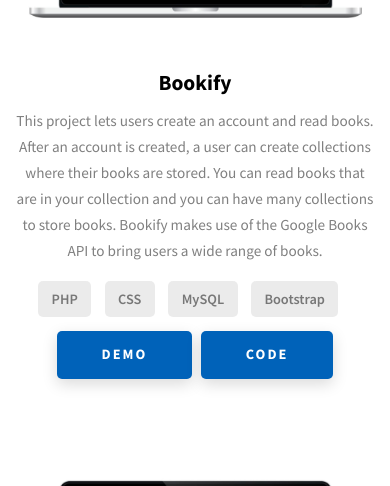
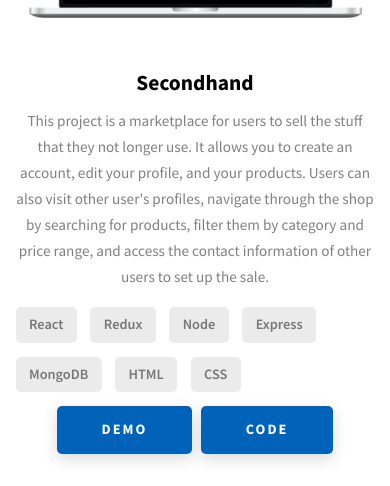
Before and after one commit to fbrionesgtz/portfolio, a PHP site: page / in a window 390 px wide. Shown: the part 2167-2653 px from the top of the page. Run offline with PHP 8.4, Linux system fonts and the light colour scheme.

Commit message:
Added Secondhand

```diff
--- a/index.html
+++ b/index.html
@@ -1,21 +1,20 @@
 <!DOCTYPE html>
 <html lang="en">
   <head>
-    <meta charset="UTF-8"/>
-    <meta name="viewport" content="width=device-width, initial-scale=1.0"/>
-    <meta http-equiv="X-UA-Compatible" content="ie=edge"/>
+    <meta charset="UTF-8" />
+    <meta name="viewport" content="width=device-width, initial-scale=1.0" />
+    <meta http-equiv="X-UA-Compatible" content="ie=edge" />
     <title>Francisco Briones</title>
-    <meta name="description" content="Portfolio Template for Developer"/>
+    <meta name="description" content="Portfolio Template for Developer" />
 
-    <link rel="stylesheet" href="css/style.css"/>
+    <link rel="stylesheet" href="css/style.css" />
 
-    <link rel="preconnect" href="https://fonts.googleapis.com"/>
-    <link rel="preconnect" href="https://fonts.gstatic.com" crossorigin/>
+    <link rel="preconnect" href="https://fonts.googleapis.com" />
+    <link rel="preconnect" href="https://fonts.gstatic.com" crossorigin />
     <link
       href="https://fonts.googleapis.com/css2?family=Source+Sans+Pro:wght@400;600;700;900&display=swap"
       rel="stylesheet"
     />
-
   </head>
   <body>
     <header class="header">
@@ -39,9 +38,7 @@
               <a href="index.html#about" class="header__link">About </a>
             </li>
             <li class="header__link-wrapper">
-                    <a href="index.html#projects" class="header__link">
-                        Projects
-                    </a>
+              <a href="index.html#projects" class="header__link"> Projects </a>
             </li>
             <li class="header__link-wrapper">
               <a href="index.html#contact" class="header__link"> Contact </a>
@@ -88,8 +85,8 @@
         <h1 class="heading-primary">Hey, I'm Francisco Briones</h1>
         <div class="home-hero__info">
           <p class="text-primary">
-                Full stack developer who is always up for a challenge, loves problem solving,
-                and enjoys learning things on the go.
+            Full stack developer who is always up for a challenge, loves problem
+            solving, and enjoys learning things on the go.
           </p>
         </div>
         <div class="home-hero__cta">
@@ -98,9 +95,11 @@
       </div>
       <div class="home-hero__socials">
         <div class="home-hero__social">
-            <a href="https://www.linkedin.com/in/francisco-briones-40097a200/"
+          <a
+            href="https://www.linkedin.com/in/francisco-briones-40097a200/"
             class="home-hero__social-icon-link"
-               target="_blank">
+            target="_blank"
+          >
             <img
               src="./assets/png/linkedin-ico.png"
               alt="icon"
@@ -109,9 +108,11 @@
           </a>
         </div>
         <div class="home-hero__social">
-            <a href="https://github.com/fbrionesgtz"
+          <a
+            href="https://github.com/fbrionesgtz"
             class="home-hero__social-icon-link"
-               target="_blank">
+            target="_blank"
+          >
             <img
               src="./assets/png/github-ico.png"
               alt="icon"
@@ -143,17 +144,18 @@
                 Sherbrooke, Quebec.
               </p>
               <p class="about__content-details-para">
-                        I'm a creative and progress focused developer who recently graduated
-                        from the Computer Information Systems Program at Holland College. I adapt
-                        to working environments with ease and possess strong skills in communication, and
-                        teamwork.
+                I'm a creative and progress focused developer who recently
+                graduated from the Computer Information Systems Program at
+                Holland College. I adapt to working environments with ease and
+                possess strong skills in communication, and teamwork.
               </p>
               <p class="about__content-details-para">
                 Hobbies: Football, Soccer, Music, Art.
               </p>
             </div>
             <a href="./#contact" class="btn btn--med btn--theme dynamicBgClr"
-                >Contact</a>
+              >Contact</a
+            >
           </div>
           <div class="about__content-skills">
             <h3 class="about__content-title">My Skills</h3>
@@ -194,42 +196,46 @@
                 class="projects__row-img"
                 loading="lazy"
               />
-                    <img src="assets/gif/Bookify.gif"
-                         alt="Bookify"
-                         class="projects__row-gif"
+              <img
+                src="assets/gif/Secondhand.gif"
+                alt="Secondhand"
                 loading="lazy"
+                class="projects__row-gif_secondhand"
               />
             </div>
             <div class="projects__row-content">
-                    <h3 class="projects__row-content-title">Bookify</h3>
+              <h3 class="projects__row-content-title">Secondhand</h3>
               <p class="projects__row-content-desc">
-                        This project lets users create an account
-                        and read books. After an account is created, a user can
-                        create collections where their books are stored. You can
-                        read books that are in your collection and you can have
-                        many collections to store books.
-                        Bookify makes use of the Google Books API to bring users
-                        a wide range of books.
+                This project is a marketplace for users to sell the stuff that
+                they not longer use. It allows you to create an account, edit
+                your profile, and your products. Users can also visit other
+                user's profiles, navigate through the shop by searching for
+                products, filter them by category and price range, and access
+                the contact information of other users to set up the sale.
               </p>
               <div class="made-with">
-                        <div class="made-with__tech">PHP</div>
+                <div class="made-with__tech">React</div>
+                <div class="made-with__tech">Redux</div>
+                <div class="made-with__tech">Node</div>
+                <div class="made-with__tech">Express</div>
+                <div class="made-with__tech">MongoDB</div>
+                <div class="made-with__tech">HTML</div>
                 <div class="made-with__tech">CSS</div>
-                        <div class="made-with__tech">MySQL</div>
-                        <div class="made-with__tech">Bootstrap</div>
               </div>
               <div class="projects__row-content-actions">
                 <a
                   href="https://www.youtube.com/watch?v=WuLvK5GIcUM"
                   class="btn btn--med btn--theme dynamicBgClr"
                   target="_blank"
-                        >Demo</a>
+                  >Demo</a
+                >
                 <a
                   href="https://github.com/fbrionesgtz/bookify"
                   class="btn btn--med btn--theme dynamicBgClr"
                   target="_blank"
-                        >Code</a>
+                  >Code</a
+                >
               </div>
-
             </div>
           </div>
           <div class="projects__row">
@@ -243,17 +249,16 @@
               <img
                 src="assets/gif/Dine-In.gif"
                 alt="Dine-In"
+                loading="lazy"
                 class="projects__row-gif"
-                            loading="lazy"
               />
             </div>
             <div class="projects__row-content">
               <h3 class="projects__row-content-title">Dine In</h3>
               <p class="projects__row-content-desc">
-                        This project allows the user to create an account to
-                        then choose between a number of meals and add
-                        them to their cart. It also allows them to
-                        delete items from their cart and place an order.
+                This project allows the user to create an account to then choose
+                between a number of meals and add them to their cart. It also
+                allows them to delete items from their cart and place an order.
               </p>
               <div class="made-with">
                 <div class="made-with__tech">React</div>
@@ -267,12 +272,14 @@
                   href="https://www.youtube.com/watch?v=-_slcxJixm8&t=15s&ab_channel=FranciscoBriones"
                   class="btn btn--med btn--theme dynamicBgClr"
                   target="_blank"
-                        >Demo</a>
+                  >Demo</a
+                >
                 <a
                   href="https://github.com/fbrionesgtz/Dine-in"
                   class="btn btn--med btn--theme dynamicBgClr"
                   target="_blank"
-                        >Code</a>
+                  >Code</a
+                >
               </div>
             </div>
           </div>
@@ -287,17 +294,17 @@
               <img
                 src="assets/gif/Expenses.gif"
                 alt="Expenses"
+                loading="lazy"
                 class="projects__row-gif"
-                            loading="lazy"
               />
             </div>
             <div class="projects__row-content">
               <h3 class="projects__row-content-title">Expenses</h3>
               <p class="projects__row-content-desc">
-                        This project will help the user manage his/her expenses.
-                        It will allow them to add, delete, and update their expenses.
-                        The user will also have the ability to filter their expenses by
-                        year and save them.
+                This project will help the user manage his/her expenses. It will
+                allow them to add, delete, and update their expenses. The user
+                will also have the ability to filter their expenses by year and
+                save them.
               </p>
               <div class="made-with">
                 <div class="made-with__tech">React</div>
@@ -311,14 +318,62 @@
                   href="https://www.youtube.com/watch?v=aFXPN910yiA&ab_channel=FranciscoBriones"
                   class="btn btn--med btn--theme dynamicBgClr"
                   target="_blank"
-                        >Demo</a>
+                  >Demo</a
+                >
                 <a
                   href="https://github.com/fbrionesgtz/Expenses"
                   class="btn btn--med btn--theme dynamicBgClr"
                   target="_blank"
-                        >Code</a>
+                  >Code</a
+                >
               </div>
-
+            </div>
+          </div>
+          <div class="projects__row">
+            <div class="projects__row-img-cont">
+              <img
+                src="./assets/jpeg/project-mockup-example.jpeg"
+                alt="Software Screenshot"
+                class="projects__row-img"
+                loading="lazy"
+              />
+              <img
+                src="assets/gif/Bookify.gif"
+                alt="Bookify"
+                loading="lazy"
+                class="projects__row-gif"
+              />
+            </div>
+            <div class="projects__row-content">
+              <h3 class="projects__row-content-title">Bookify</h3>
+              <p class="projects__row-content-desc">
+                This project lets users create an account and read books. After
+                an account is created, a user can create collections where their
+                books are stored. You can read books that are in your collection
+                and you can have many collections to store books. Bookify makes
+                use of the Google Books API to bring users a wide range of
+                books.
+              </p>
+              <div class="made-with">
+                <div class="made-with__tech">PHP</div>
+                <div class="made-with__tech">CSS</div>
+                <div class="made-with__tech">MySQL</div>
+                <div class="made-with__tech">Bootstrap</div>
+              </div>
+              <div class="projects__row-content-actions">
+                <a
+                  href="https://www.youtube.com/watch?v=WuLvK5GIcUM"
+                  class="btn btn--med btn--theme dynamicBgClr"
+                  target="_blank"
+                  >Demo</a
+                >
+                <a
+                  href="https://github.com/fbrionesgtz/bookify"
+                  class="btn btn--med btn--theme dynamicBgClr"
+                  target="_blank"
+                  >Code</a
+                >
+              </div>
             </div>
           </div>
         </div>
@@ -333,7 +388,11 @@
           </span>
         </h2>
         <div class="contact__form-container">
-            <form action="https://formsubmit.co/f.brionesgtz@gmail.com" method="POST" class="contact__form">
+          <form
+            action="https://formsubmit.co/f.brionesgtz@gmail.com"
+            method="POST"
+            class="contact__form"
+          >
             <div class="contact__form-field">
               <label class="contact__form-label" for="name">Name</label>
               <input
@@ -383,14 +442,22 @@
               <span>Social</span>
             </h2>
             <div class="main-footer__social-cont">
-                    <a target="_blank" rel="noreferrer" href="https://www.linkedin.com/in/francisco-briones-40097a200/">
+              <a
+                target="_blank"
+                rel="noreferrer"
+                href="https://www.linkedin.com/in/francisco-briones-40097a200/"
+              >
                 <img
                   class="main-footer__icon"
                   src="./assets/png/linkedin-ico.png"
                   alt="icon"
                 />
               </a>
-                    <a target="_blank" rel="noreferrer" href="https://github.com/fbrionesgtz">
+              <a
+                target="_blank"
+                rel="noreferrer"
+                href="https://github.com/fbrionesgtz"
+              >
                 <img
                   class="main-footer__icon"
                   src="./assets/png/github-ico.png"
@@ -402,8 +469,8 @@
           <div class="main-footer__row main-footer__row-2">
             <h4 class="heading heading-sm text-lt">Francisco Briones</h4>
             <p class="main-footer__short-desc">
-                    Full stack developer who is always up for a challenge, loves problem solving,
-                    and enjoys learning things on the go.
+              Full stack developer who is always up for a challenge, loves
+              problem solving, and enjoys learning things on the go.
             </p>
           </div>
         </div>
```
Also changed, not shown: css/style.css (+23 -5 lines), 1 other file. Lines whose indentation alone changed are shown as unchanged.
